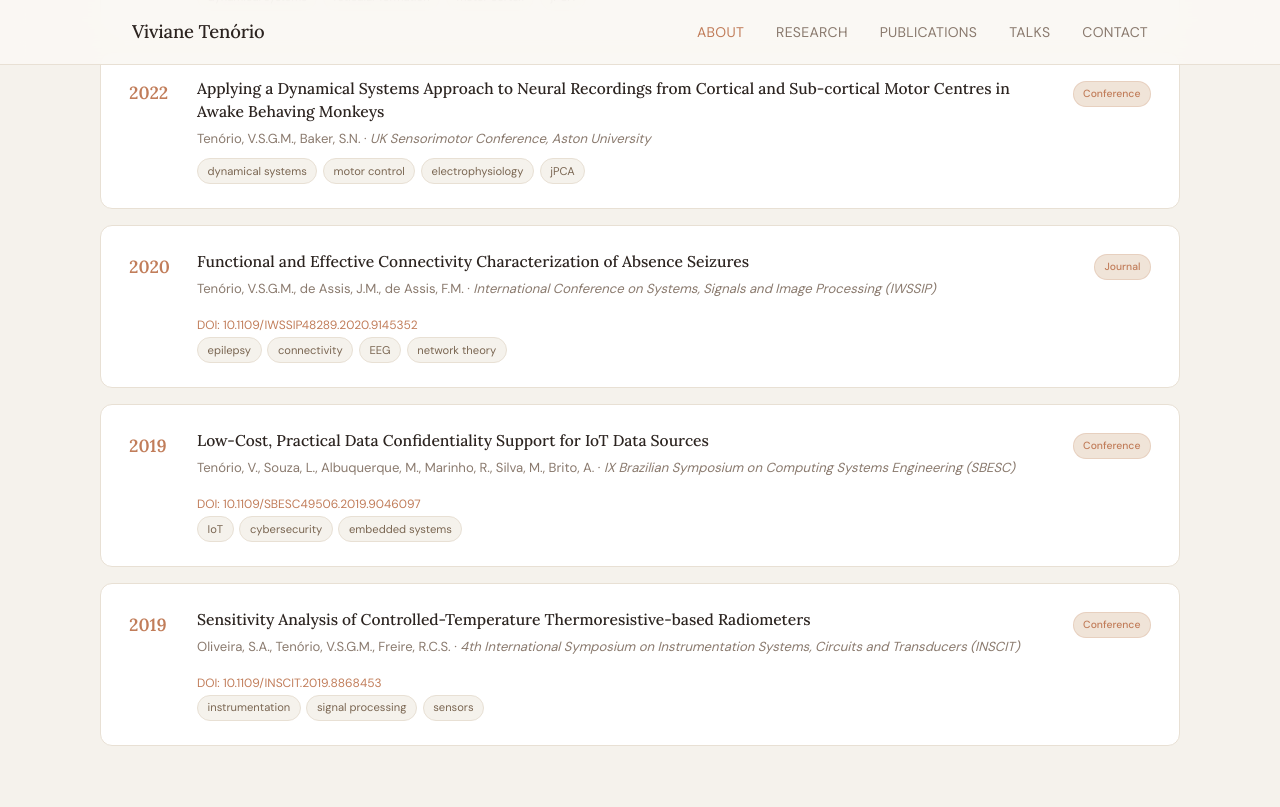
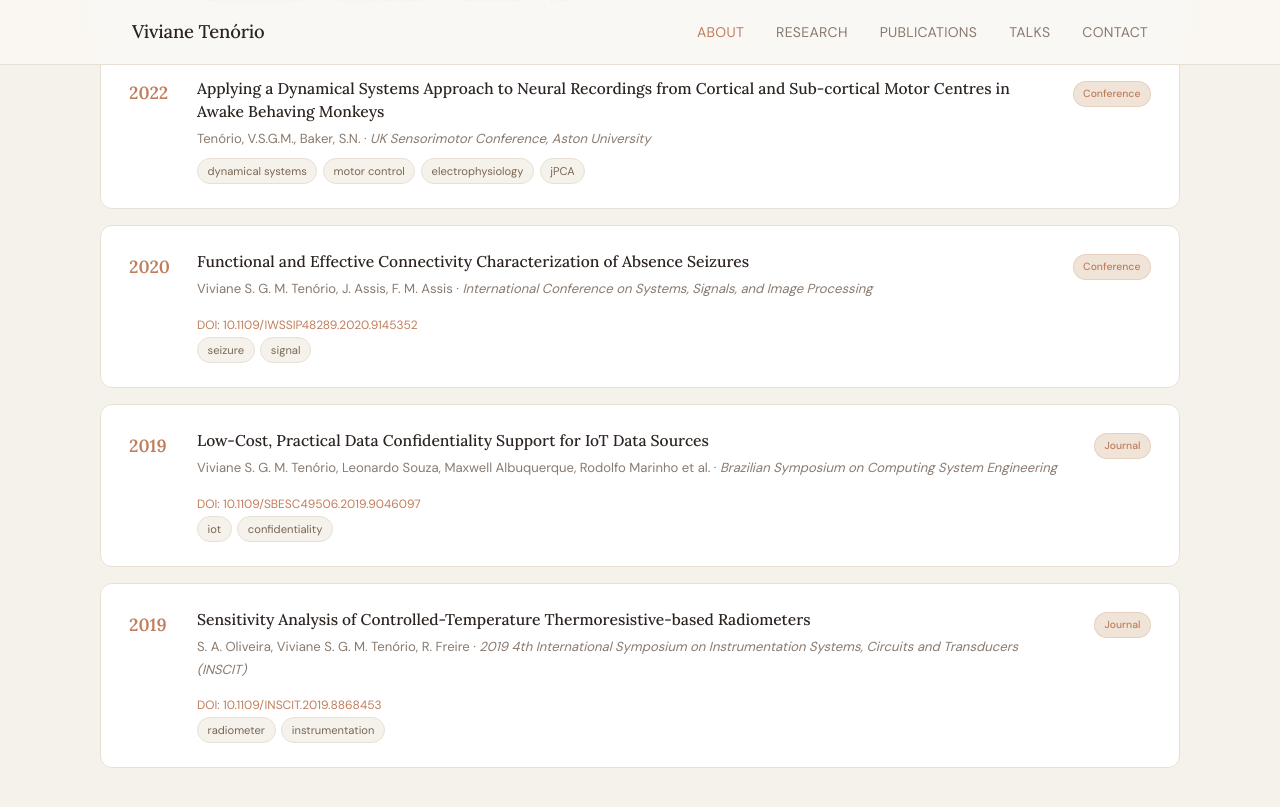
Before and after one commit to vtenorio-shu/vtenorio-shu.github.io, a Jekyll site: the page built from index.html, in a window 1280 px wide and 900 px high, scrolled down 3356 px. Shown: the top 807 px of the window. Built offline with Jekyll 4.4.1, drawn with Linux system fonts in a browser that asks for light colours.

Commit message:
Auto-update publications [2026-04-13]

```diff
--- a/_data/publications.yml
+++ b/_data/publications.yml
@@ -1,41 +1,53 @@
-# This file is auto-updated by .github/workflows/update-publications.yml
-# Do not edit manually — changes will be overwritten
-# Last updated: 2026-03-27
+# Auto-updated by scripts/fetch_publications.py
+# Last updated: 2026-04-13
 
-- title: "Rotational dynamics in subcortical systems during reach"
-  authors: "Tenório, V.S.G.M., Baker, S.N."
-  venue: "UK Sensorimotor Conference"
+- title: Rotational dynamics in subcortical systems during reach
+  authors: Tenório, V.S.G.M., Baker, S.N.
+  venue: UK Sensorimotor Conference
   year: 2025
   type: conference
-  tags: [dynamical systems, reticular formation, motor cortex, jPCA]
-
-- title: "Applying a Dynamical Systems Approach to Neural Recordings from Cortical and Sub-cortical Motor Centres in Awake Behaving Monkeys"
-  authors: "Tenório, V.S.G.M., Baker, S.N."
-  venue: "UK Sensorimotor Conference, Aston University"
+  tags:
+  - dynamical systems
+  - reticular formation
+  - motor cortex
+  - jPCA
+- title: Applying a Dynamical Systems Approach to Neural Recordings from Cortical
+    and Sub-cortical Motor Centres in Awake Behaving Monkeys
+  authors: Tenório, V.S.G.M., Baker, S.N.
+  venue: UK Sensorimotor Conference, Aston University
   year: 2022
   type: conference
-  tags: [dynamical systems, motor control, electrophysiology, jPCA]
-
-- title: "Functional and Effective Connectivity Characterization of Absence Seizures"
-  authors: "Tenório, V.S.G.M., de Assis, J.M., de Assis, F.M."
-  venue: "International Conference on Systems, Signals and Image Processing (IWSSIP)"
+  tags:
+  - dynamical systems
+  - motor control
+  - electrophysiology
+  - jPCA
+- title: Functional and Effective Connectivity Characterization of Absence Seizures
+  authors: Viviane S. G. M. Tenório, J. Assis, F. M. Assis
+  venue: International Conference on Systems, Signals, and Image Processing
   year: 2020
-  doi: "10.1109/IWSSIP48289.2020.9145352"
+  type: conference
+  tags:
+  - seizure
+  - signal
+  doi: 10.1109/IWSSIP48289.2020.9145352
+- title: Low-Cost, Practical Data Confidentiality Support for IoT Data Sources
+  authors: Viviane S. G. M. Tenório, Leonardo Souza, Maxwell Albuquerque, Rodolfo
+    Marinho et al.
+  venue: Brazilian Symposium on Computing System Engineering
+  year: 2019
   type: journal
-  tags: [epilepsy, connectivity, EEG, network theory]
-
-- title: "Low-Cost, Practical Data Confidentiality Support for IoT Data Sources"
-  authors: "Tenório, V., Souza, L., Albuquerque, M., Marinho, R., Silva, M., Brito, A."
-  venue: "IX Brazilian Symposium on Computing Systems Engineering (SBESC)"
+  tags:
+  - iot
+  - confidentiality
+  doi: 10.1109/SBESC49506.2019.9046097
+- title: Sensitivity Analysis of Controlled-Temperature Thermoresistive-based Radiometers
+  authors: S. A. Oliveira, Viviane S. G. M. Tenório, R. Freire
+  venue: 2019 4th International Symposium on Instrumentation Systems, Circuits and
+    Transducers (INSCIT)
   year: 2019
-  doi: "10.1109/SBESC49506.2019.9046097"
-  type: conference
-  tags: [IoT, cybersecurity, embedded systems]
-
-- title: "Sensitivity Analysis of Controlled-Temperature Thermoresistive-based Radiometers"
-  authors: "Oliveira, S.A., Tenório, V.S.G.M., Freire, R.C.S."
-  venue: "4th International Symposium on Instrumentation Systems, Circuits and Transducers (INSCIT)"
-  year: 2019
-  doi: "10.1109/INSCIT.2019.8868453"
-  type: conference
-  tags: [instrumentation, signal processing, sensors]
+  type: journal
+  tags:
+  - radiometer
+  - instrumentation
+  doi: 10.1109/INSCIT.2019.8868453
```
